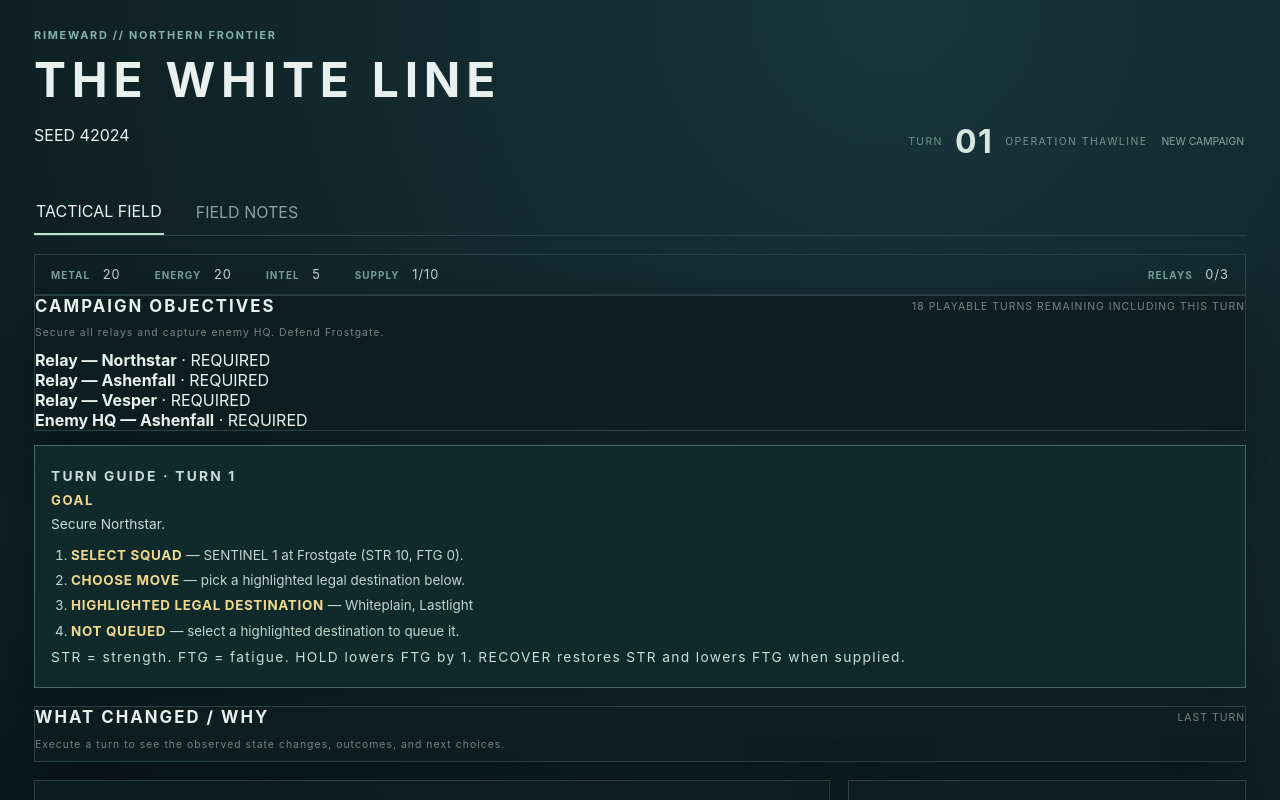
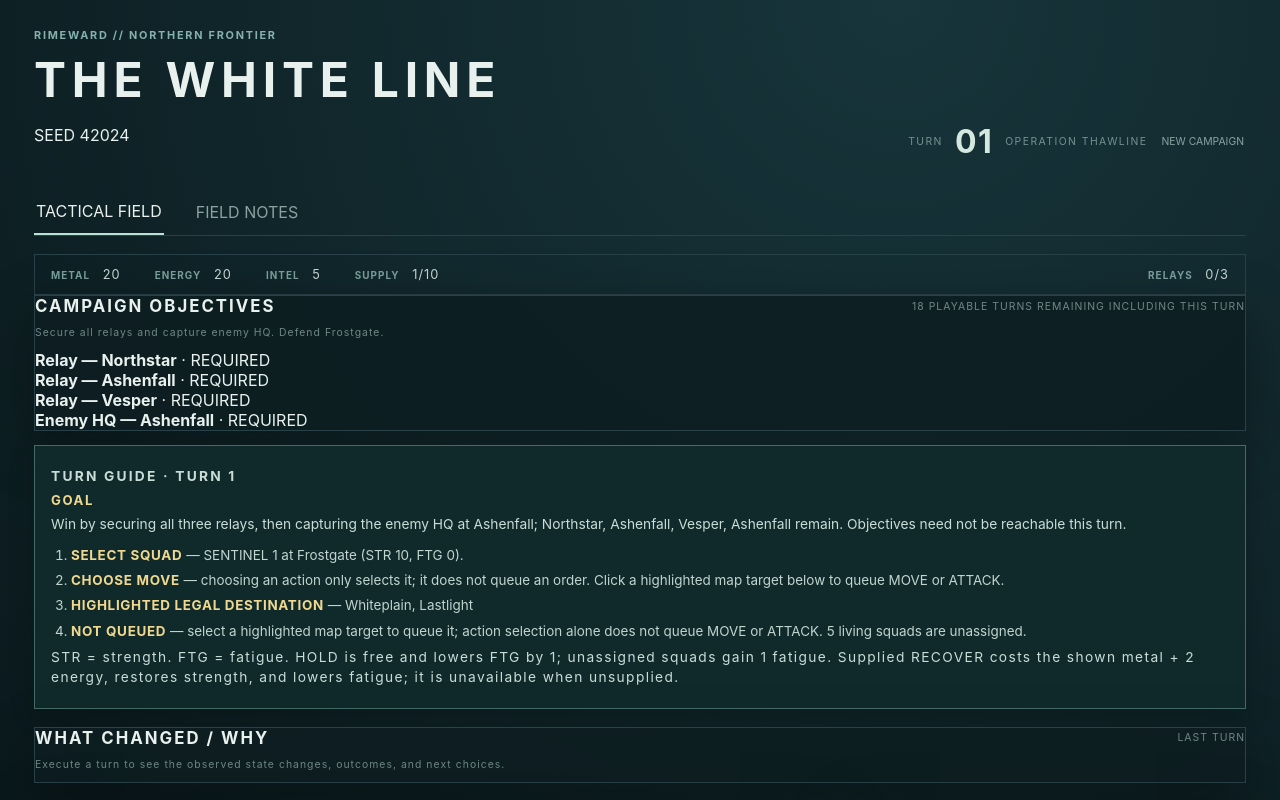
Before and after one commit to mostly-controlled/rimeward, a React (Vite) app: page / in a window 1280 px wide. Shown: the top 800 px of the page. Built offline with nearby package versions, Linux system fonts and the light colour scheme.

Commit message:
Close out turn guide

```diff
--- a/src/ui/App.tsx
+++ b/src/ui/App.tsx
@@ -581,7 +581,7 @@ export function App({ initialGame }: { initialGame?: GameState } = {}) {
             <h3>GOAL</h3>
             <p>
               {game.terminal === "active"
-                ? `Secure ${campaignObjectives.find((objective) => objective.status === "REQUIRED")?.label ?? "the frontier"}.`
+                ? `Win by securing all three relays, then capturing the enemy HQ at ${enemyHq?.name ?? game.hq.enemy}; ${campaignObjectives.filter((objective) => objective.status === "REQUIRED").map((objective) => objective.label).join(", ") || "all objectives are complete"} remain. Objectives need not be reachable this turn.`
                 : game.terminal === "victory"
                   ? "The frontier is secure."
                   : "The campaign has ended."}
@@ -597,7 +597,7 @@ export function App({ initialGame }: { initialGame?: GameState } = {}) {
                   <strong>CHOOSE {selectedAction.toUpperCase()}</strong> —{" "}
                   {selectedAction === "attack"
                     ? "ATTACK is available only when a legal target exists; choose one below."
-                    : "pick a highlighted legal destination below."}
+                    : "choosing an action only selects it; it does not queue an order. Click a highlighted map target below to queue MOVE or ATTACK."}
                 </li>
                 <li>
                   <strong>
@@ -622,19 +622,22 @@ export function App({ initialGame }: { initialGame?: GameState } = {}) {
                   </strong>{" "}
                   —{" "}
                   {orders.length
-                    ? `${guideQueue}. Cancel an order to revise, then EXECUTE TURN.`
-                    : "select a highlighted destination to queue it."}
+                    ? `${guideQueue}. ${unassignedSquads.length} living squad${unassignedSquads.length === 1 ? " is" : "s are"} still unassigned. Choose another squad or HOLD UNASSIGNED to avoid +1 fatigue, then EXECUTE TURN resolves player orders followed by the enemy phase.`
+                    : `select a highlighted map target to queue it; action selection alone does not queue MOVE or ATTACK. ${unassignedSquads.length} living squad${unassignedSquads.length === 1 ? " is" : "s are"} unassigned.`}
                 </li>
               </ol>
             ) : (
               <p className="muted">
-                Terminal state: {game.terminal.toUpperCase()}. Orders are
-                disabled.
+                Terminal state: {game.terminal.toUpperCase()}. The campaign is
+                over; use RESTART or NEW SEED above to replay or begin a new
+                campaign. No further planning is available.
               </p>
             )}
             <p className="muted">
-              STR = strength. FTG = fatigue. HOLD lowers FTG by 1. RECOVER
-              restores STR and lowers FTG when supplied.
+              STR = strength. FTG = fatigue. HOLD is free and lowers FTG by 1;
+              unassigned squads gain 1 fatigue. Supplied RECOVER costs the
+              shown metal + 2 energy, restores strength, and lowers fatigue;
+              it is unavailable when unsupplied.
             </p>
           </section>
 
```
